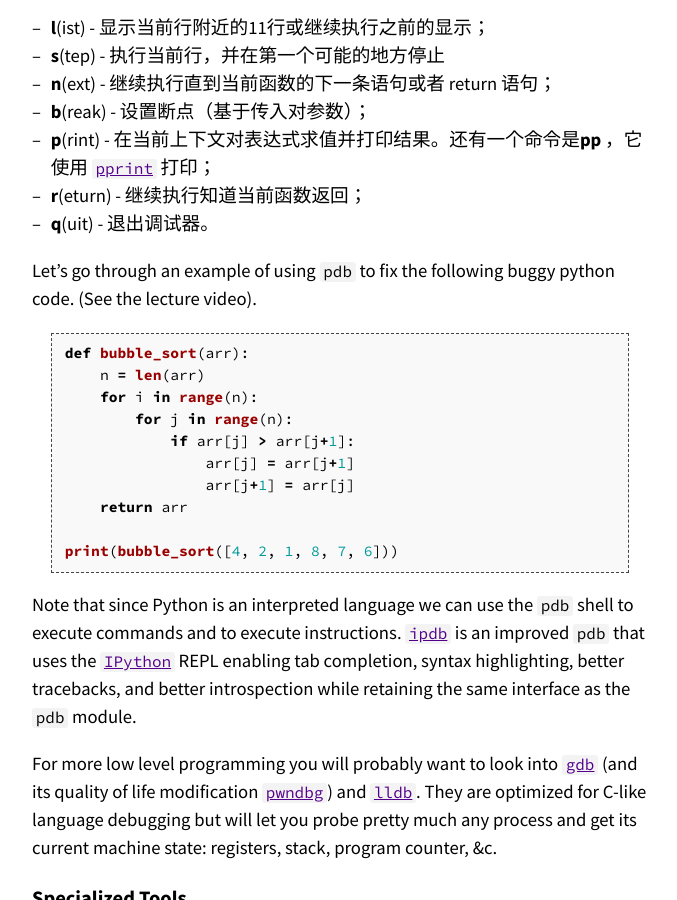
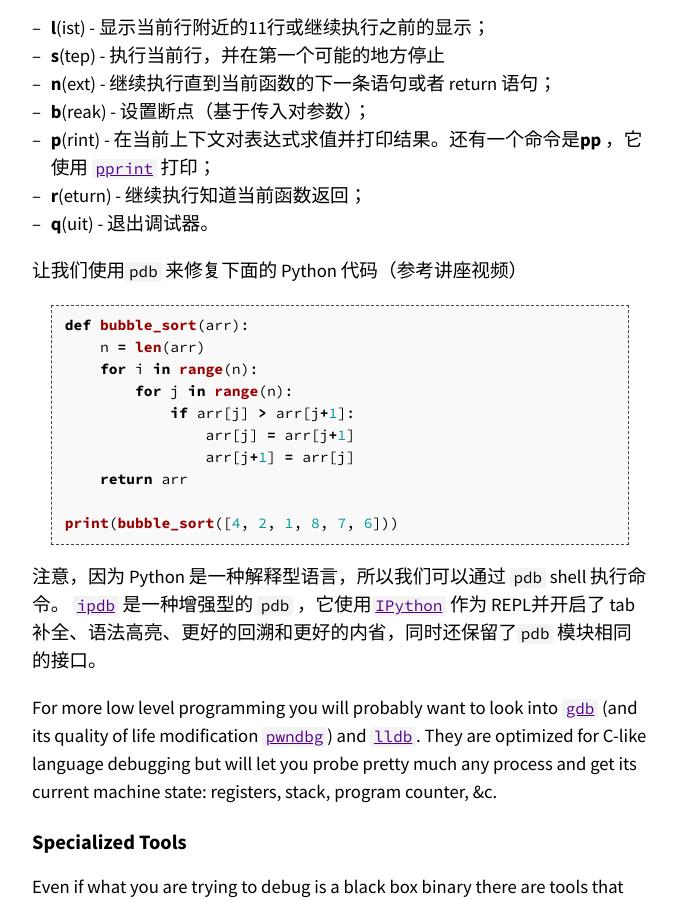
Before and after one commit to missing-semester-cn/missing-semester-cn.github.io, a Jekyll site: the page built from _2020/debugging-profiling.md, in a window 1280 px wide and 900 px high, scrolled down 3314 px. Shown: the whole window, without its empty margins (300-977 px from the left). Built offline with Jekyll 4.4.1, drawn with Linux system fonts in a browser that asks for light colours.

Commit message:
update trans

````diff
--- a/_2020/debugging-profiling.md
+++ b/_2020/debugging-profiling.md
@@ -110,7 +110,7 @@ journalctl --since "1m ago" | grep Hello
 - **r**(eturn) - 继续执行知道当前函数返回；
 - **q**(uit) - 退出调试器。
 
-Let's go through an example of using `pdb` to fix the following buggy python code. (See the lecture video).
+让我们使用`pdb` 来修复下面的 Python 代码（参考讲座视频）
 
 ```python
 def bubble_sort(arr):
@@ -126,8 +126,8 @@ print(bubble_sort([4, 2, 1, 8, 7, 6]))
 ```
 
 
-Note that since Python is an interpreted language we can use the `pdb` shell to execute commands and to execute instructions.
-[`ipdb`](https://pypi.org/project/ipdb/) is an improved `pdb` that uses the [`IPython`](https://ipython.org) REPL enabling tab completion, syntax highlighting, better tracebacks, and better introspection while retaining the same interface as the `pdb` module.
+注意，因为 Python 是一种解释型语言，所以我们可以通过 `pdb` shell 执行命令。
+[`ipdb`](https://pypi.org/project/ipdb/) 是一种增强型的 `pdb` ，它使用[`IPython`](https://ipython.org) 作为 REPL并开启了 tab 补全、语法高亮、更好的回溯和更好的内省，同时还保留了`pdb` 模块相同的接口。
 
 For more low level programming you will probably want to look into [`gdb`](https://www.gnu.org/software/gdb/) (and its quality of life modification [`pwndbg`](https://github.com/pwndbg/pwndbg)) and [`lldb`](https://lldb.llvm.org/).
 They are optimized for C-like language debugging but will let you probe pretty much any process and get its current machine state: registers, stack, program counter, &c.
````
